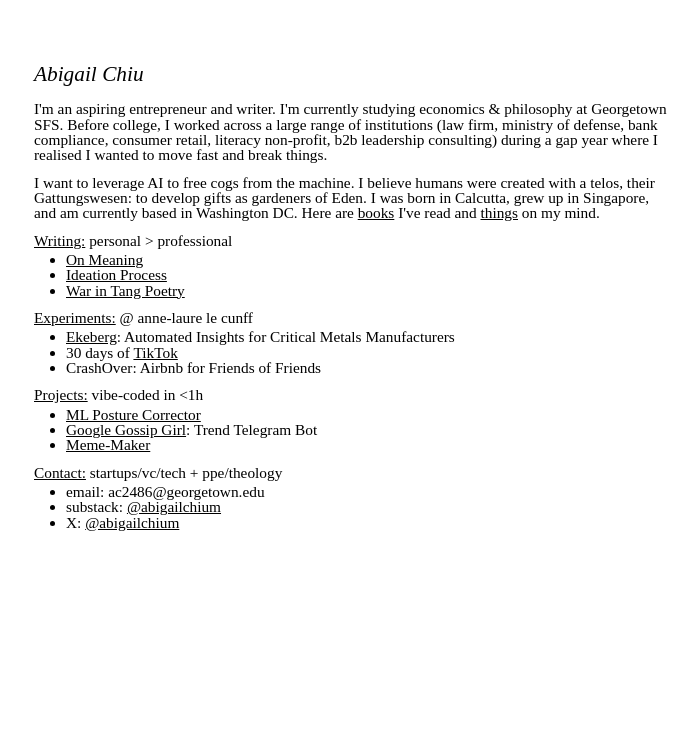
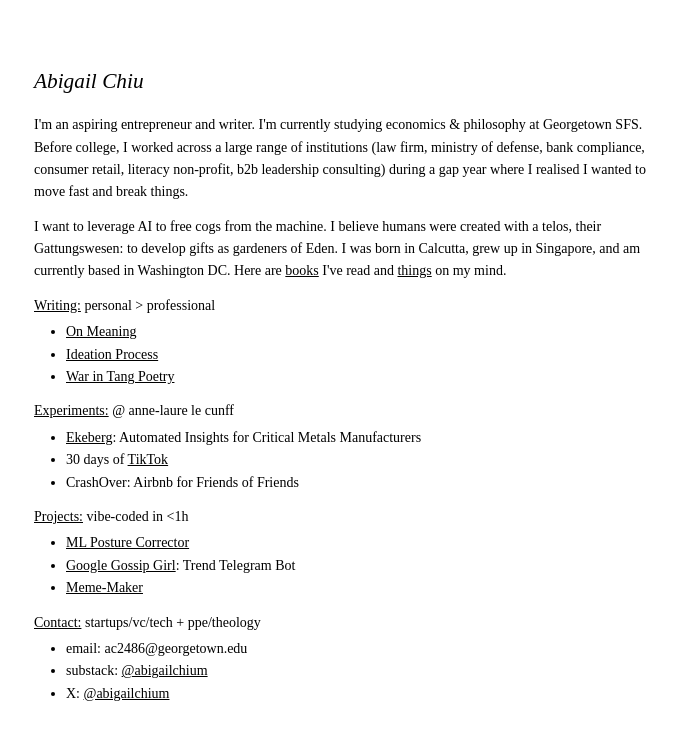
Before and after one commit to abigailchium/personal, a React (Vite) app: page / in a window 1280 px wide. Shown: the top 740 px of the page, without its empty margins (286-983 px from the left). Built offline with nearby package versions, Linux system fonts and the light colour scheme; the HTML template or start-up script is replaced by a standard one.

Commit message:
Fix line height and font size for readability
Increase lineHeight from 1.0 to 1.6 and font size to 14px for comfortable screen reading.

https://claude.ai/code/session_0155yvVTzrXWjGPmi9cDpkaC

```diff
--- a/src/pages/Index.tsx
+++ b/src/pages/Index.tsx
@@ -3,7 +3,7 @@ const Index = () => {
     <main className="min-h-screen bg-white flex justify-center px-6 py-16">
       <article
         className="w-full max-w-[640px] text-black text-left"
-        style={{ fontFamily: "'Times New Roman', Times, serif", fontSize: "11.5pt", lineHeight: 1.0 }}
+        style={{ fontFamily: "'Times New Roman', Times, serif", fontSize: "14px", lineHeight: 1.6 }}
       >
         <h1 className="italic font-normal mb-4" style={{ fontSize: "16pt" }}>Abigail Chiu</h1>
 
```
